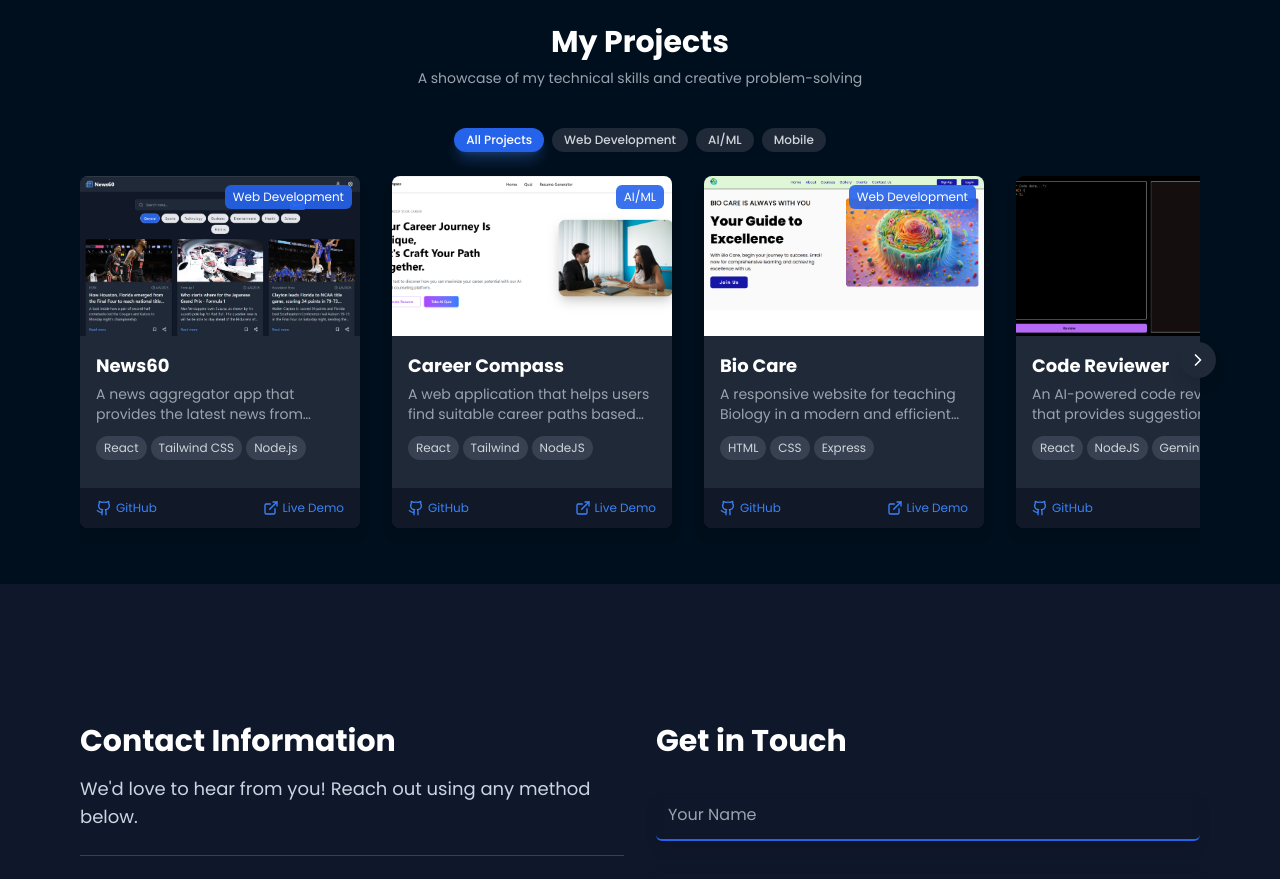
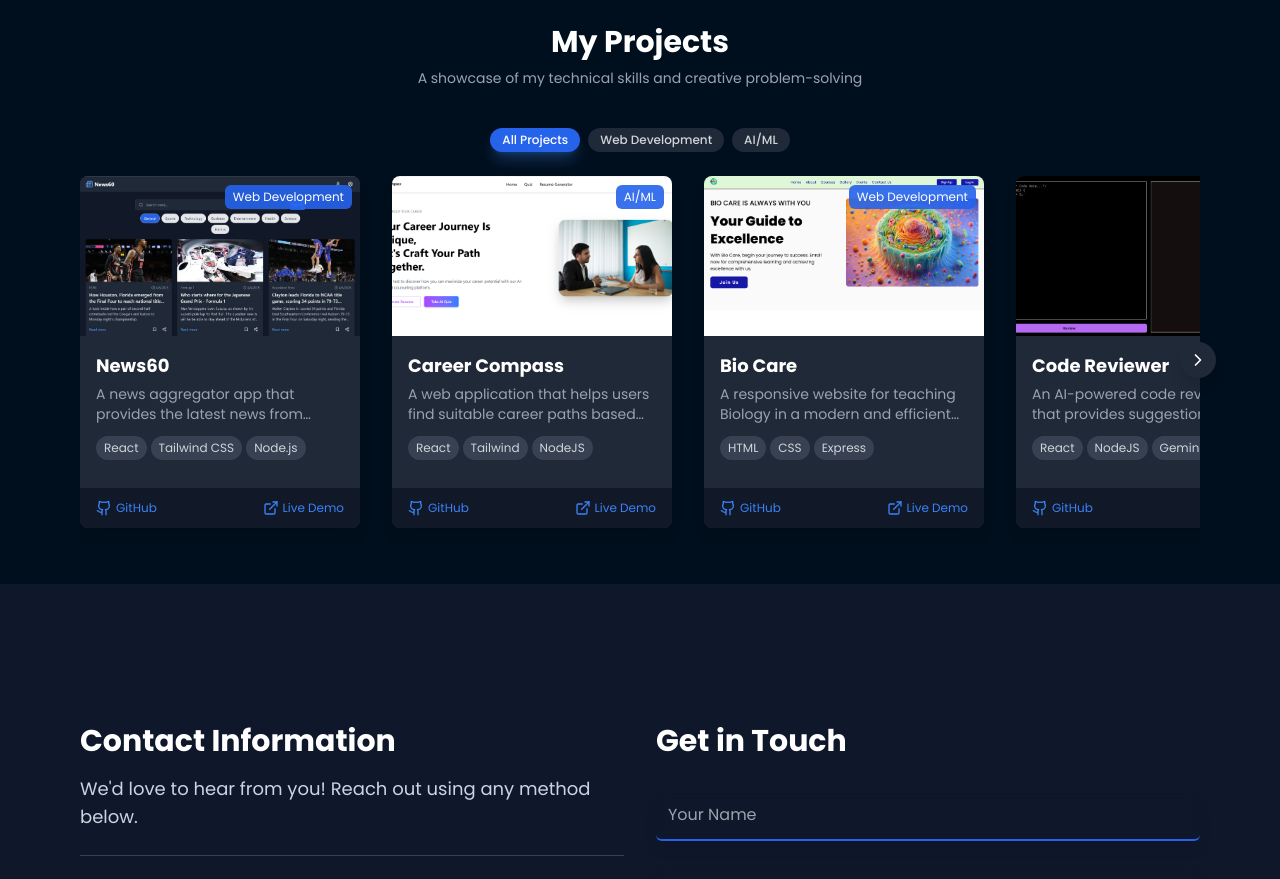
Before and after one commit to dasabhijit2004/portfolio, a React (Vite) app: page / in a window 1280 px wide. Shown: the part 2780-3659 px from the top of the page. Built offline with nearby package versions, Linux system fonts and the light colour scheme; a web font is replaced by a local one.

Commit message:
Added Resume and Projects

```diff
--- a/src/components/Projects.jsx
+++ b/src/components/Projects.jsx
@@ -72,20 +72,20 @@ const projectsData = [
       deployment: ["Streamlit Cloud"]
     }
   },
-  {
-    title: "AR Navigation",
-    description: "An augmented reality app for indoor navigation in complex buildings.",
-    image: "/api/placeholder/400/300",
-    githubLink: "https://github.com/username/ar-navigation",
-    liveDemo: "https://ar-nav.example.com",
-    category: "mobile",
-    featured: false,
-    techStack: {
-      frontend: ["React Native", "ARKit", "ARCore"],
-      backend: ["Python", "Django"],
-      deployment: ["App Store", "Google Play"]
-    }
-  }
+  // {
+  //   title: "AR Navigation",
+  //   description: "An augmented reality app for indoor navigation in complex buildings.",
+  //   image: "/api/placeholder/400/300",
+  //   githubLink: "https://github.com/username/ar-navigation",
+  //   liveDemo: "https://ar-nav.example.com",
+  //   category: "mobile",
+  //   featured: false,
+  //   techStack: {
+  //     frontend: ["React Native", "ARKit", "ARCore"],
+  //     backend: ["Python", "Django"],
+  //     deployment: ["App Store", "Google Play"]
+  //   }
+  // }
 ];
 
 const Projects = () => {
@@ -101,7 +101,7 @@ const Projects = () => {
     { id: "all", label: "All Projects" },
     { id: "web", label: "Web Development" },
     { id: "ai", label: "AI/ML" },
-    { id: "mobile", label: "Mobile" }
+    // { id: "mobile", label: "Mobile" }
   ];
 
   useEffect(() => {
@@ -163,7 +163,7 @@ const Projects = () => {
     switch (category) {
       case 'web': return 'Web Development';
       case 'ai': return 'AI/ML';
-      case 'mobile': return 'Mobile';
+      // case 'mobile': return 'Mobile';
       default: return category;
     }
   };
```
Also changed, not shown: 1 other file (tests, documents, lock files or other folders).
